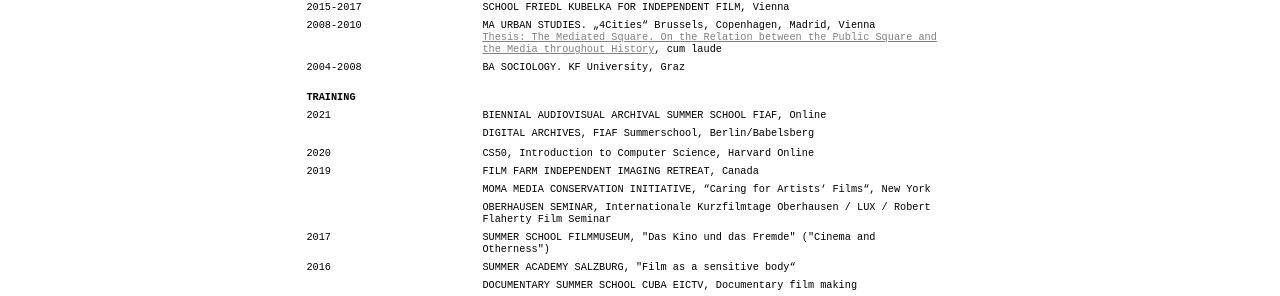
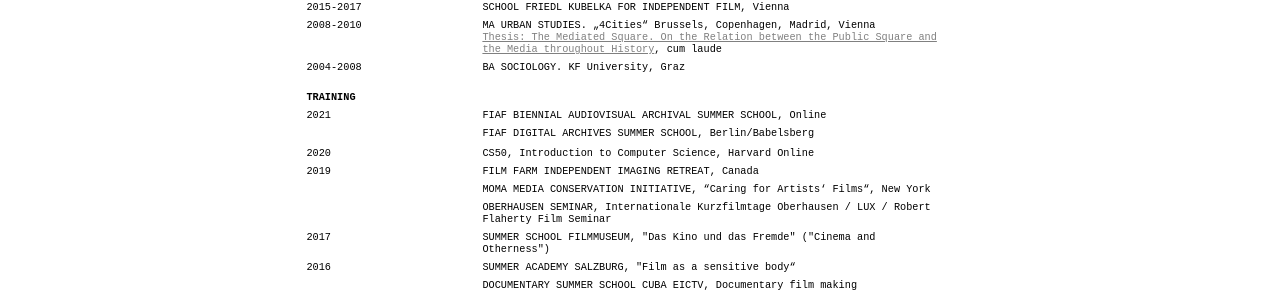
Before and after one commit to lostlostlost/lostlostlost, a Jekyll site: the page built from cv.md, in a window 1280 px wide and 1003 px high. Shown: the part 455-751 px from the top of the window. Built offline with Jekyll 4.4.1, drawn with Linux system fonts in a browser that asks for light colours; our own code applies the rules of GitHub Pages for plain Markdown files.

Commit message:
new stuff corrections

```diff
--- a/cv.md
+++ b/cv.md
@@ -85,11 +85,11 @@
   </tr>
     <tr>
   	<td>2021</td>
-    <td><strong>Biennial Audiovisual Archival Summer School</strong> FIAF, Online</td>
+    <td><strong>FIAF Biennial Audiovisual Archival Summer School,</strong> Online</td>
     </tr>
     <tr>
   	<td></td>
-    <td><strong>Digital Archives,</strong> FIAF Summerschool, Berlin/Babelsberg</td>
+    <td><strong>FIAF Digital Archives Summer School,</strong> Berlin/Babelsberg</td>
     </tr>
   <tr>
   </tr>
```
Also changed, not shown: curating.md (+1 -1 lines), films.md (+7 -1 lines).
